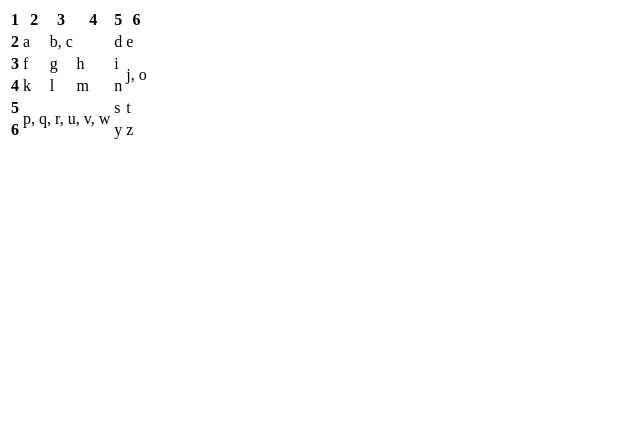
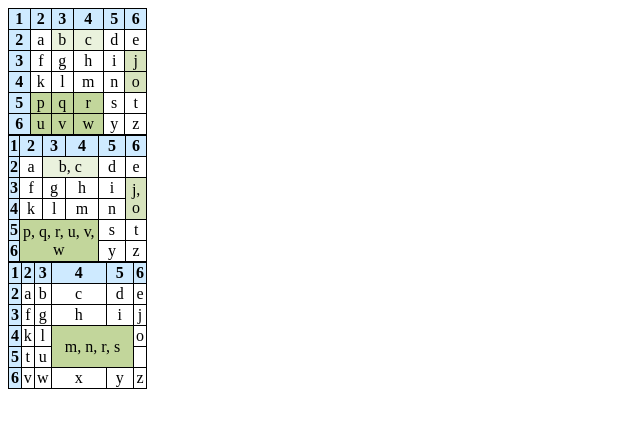
Before and after one commit to Happy-Gonga/Happy-Gonga.github.io, a plain HTML site: page index.html in a window 1280 px wide. Shown: the whole page, without its empty margins (0-640 px from the left). Drawn offline with Linux system fonts and the light colour scheme.

Commit message:
Update index.html

```diff
--- a/index.html
+++ b/index.html
@@ -7,27 +7,97 @@
 	<meta name="author" content="Małgorzata Szarejko" />
     <meta name="keywords" content="github">
 	<title>ms</title>
+<style>
+table, th, td {
+  border: 1px solid black;
+  border-collapse: collapse;
+}
+
+td {
+  text-align: center;
+}
+
+.color {
+            background-color: #eaf2dd;
+        }
+.color2 {
+            background-color: #d7e3bd;
+	}
+.color3 {
+            background-color: #c2d69b;
+	}
+.color4 {
+            background-color: #ceeaff;
+	}
+
+</style>
+
 </head>
+
 <body>
-	<table>
-	 <tr>
+
+<table border="1" style="width:11%">
+<tr style="background-color:#ceeaff;color:#000000;">
 <th>1</th> <th>2</th> <th>3</th> <th>4</th> <th>5</th> <th>6</th>
 </tr>
 <tr>
-	 <th>2</th> <td>a</td> <td colspan="2">b, c</td> <td>d</td> <td>e</td>
+<th class="color4">2</th> <td>a</td> <td class="color">b</td> <td class="color">c</td> <td>d</td> <td>e</td>
 </tr>
 <tr>
-	 <th>3</th> <td>f</td> <td>g</td> <td>h</td> <td>i</td> <td rowspan="2">j, o</td>
+<th class="color4">3</th> <td>f</td> <td>g</td> <td>h</td> <td>i</td> <td class="color2">j</td>
 </tr>
 <tr>
-	 <th>4</th> <td>k</td> <td>l</td> <td>m</td> <td>n</td>
+<th class="color4">4</th> <td>k</td> <td>l</td> <td>m</td> <td>n</td> <td class="color2">o</td>
 </tr>
 <tr>
-	 <th>5</th> <td colspan="3" rowspan="2">p, q, r, u, v, w</td> <td>s</td> <td>t</td>
+<th class="color4">5</th> <td class="color3">p</td> <td class="color3">q</td> <td class="color3">r</td> <td>s</td> <td>t</td>
 </tr>
 <tr>
-	 <th>6</th> <td>y</td> <td>z</td>
+<th class="color4">6</th> <td class="color3">u</td> <td class="color3">v</td> <td class="color3">w</td> <td>y</td> <td>z</td>
 </tr>
 </table>
+
+<table border="1" style="width:11%">
+<tr style="background-color:#ceeaff;color:#000000;">
+<th>1</th> <th>2</th> <th>3</th> <th>4</th> <th style="width:20%">5</th> <th>6</th>
+</tr>
+<tr>
+<th class="color4">2</th> <td>a</td> <td colspan="2" class="color">b, c</td> <td>d</td> <td>e</td>
+</tr>
+<tr>
+<th class="color4">3</th> <td>f</td> <td>g</td> <td>h</td> <td>i</td> <td rowspan="2" class="color2">j, o</td>
+</tr>
+<tr>
+<th class="color4">4</th> <td>k</td> <td>l</td> <td>m</td> <td>n</td>
+</tr>
+<tr>
+<th class="color4">5</th> <td colspan="3" rowspan="2" class="color3">p, q, r, u, v, w</td> <td>s</td> <td>t</td>
+</tr>
+<tr>
+<th class="color4">6</th> <td>y</td> <td>z</td>
+</tr>
+</table>
+
+<table border="1" style="width:11%">
+   <tr style="background-color:#ceeaff;color:#000000;">
+<th>1</th> <th>2</th> <th>3</th> <th>4</th> <th style="width:20%">5</th> <th>6</th>
+<tr>
+<th class="color4">2</th> <td>a</td> <td class="jasny">b</td> <td class="jasny">c</td> <td>d</td> <td>e</td>
+</tr>
+ <tr>
+<th class="color4">3</th> <td>f</td> <td>g</td> <td>h</td> <td>i</td> <td class="ciemniejszy">j</td>
+ </tr>
+<tr> <tr>
+<th class="color4">4</th>  <td>k</td> <td>l</td> <td colspan="2" rowspan="2" class="color3">m, n, r, s</td> <td>o</td>
+</tr>
+<tr>
+<th class="color4">5</th> <td>t</td> <td>u</td> </tr>
+<tr>
+<th class="color4">6</th> <td>v</td> <td>w</td> <td>x</td> <td>y</td> <td>z</td>
+</tr>
+</table>
+
+
 </body>
+
 </html>
```
Lines whose indentation alone changed are shown as unchanged.
